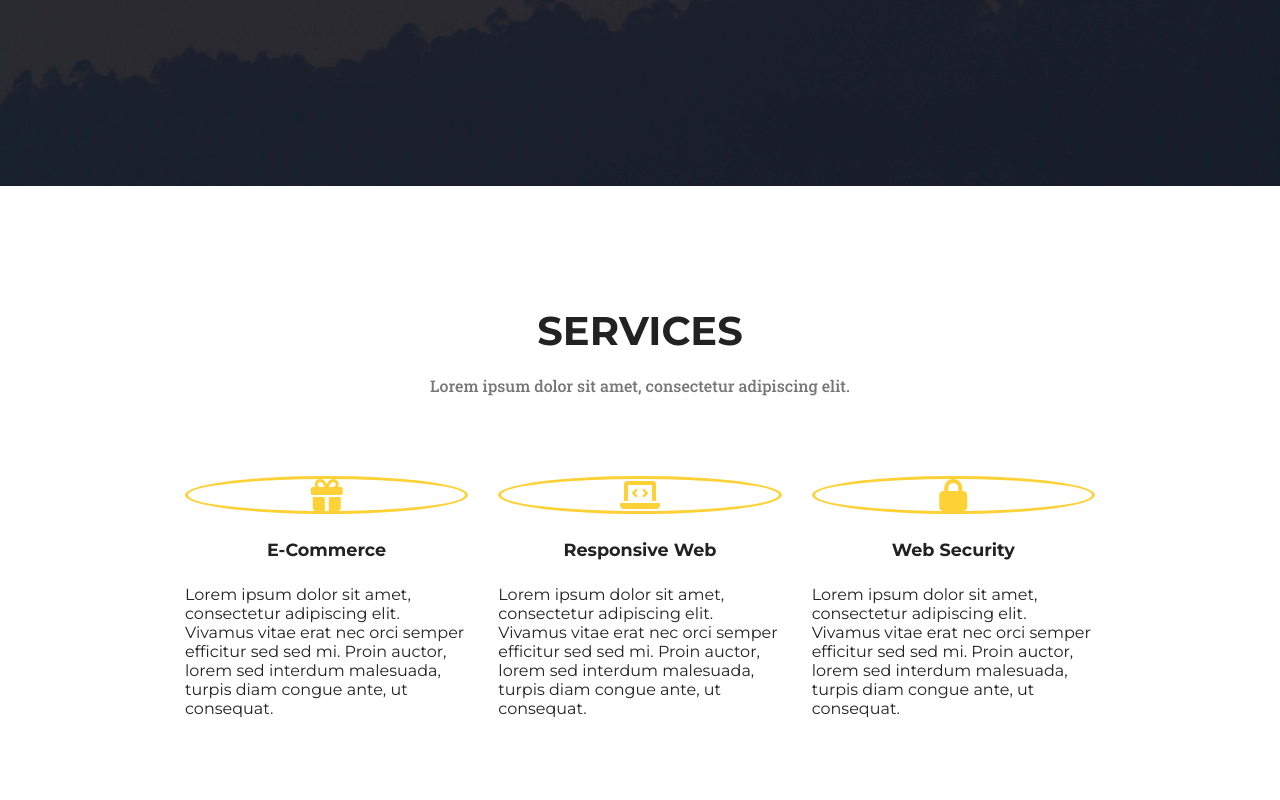
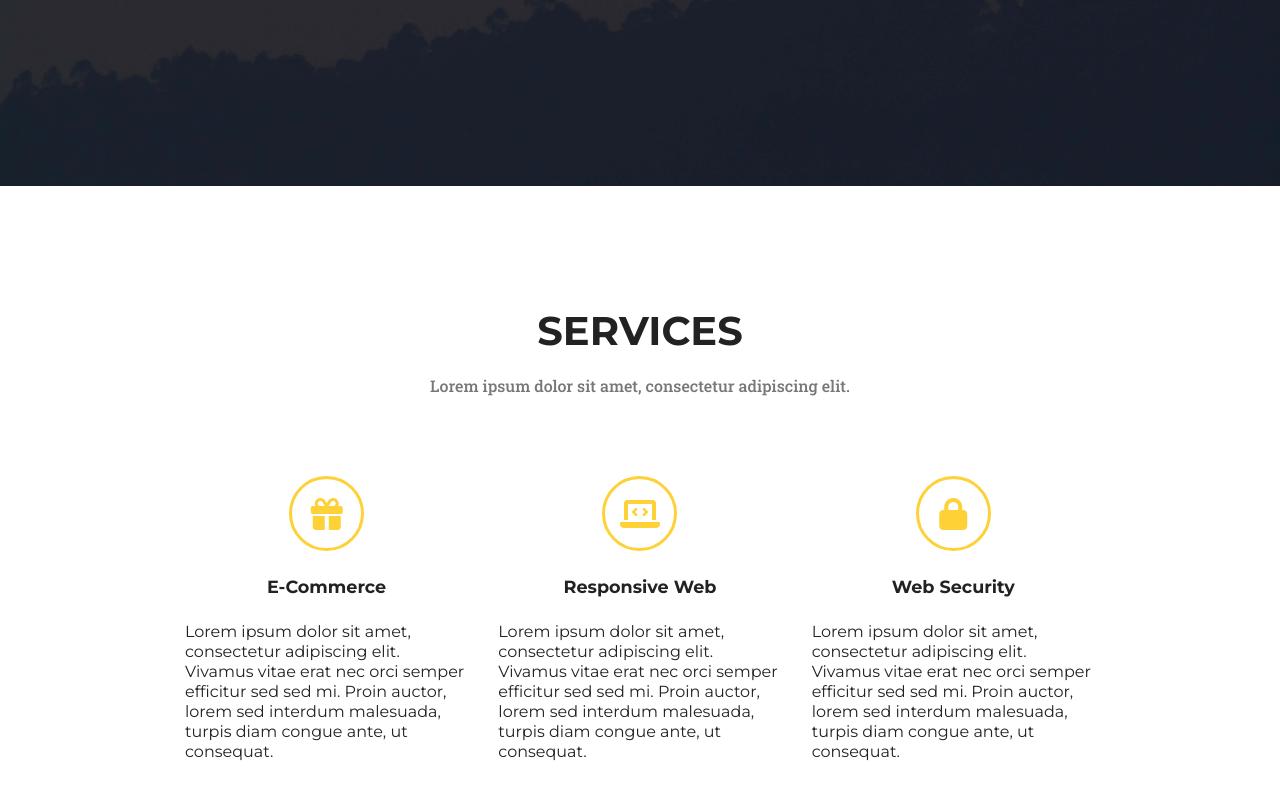
Before and after one commit to thempower/Simple-landing-page-using-git-and-task-runner, a website: page index.html in a window 1280 px wide. Shown: the part 614-1414 px from the top of the page. Drawn offline with Linux system fonts and the light colour scheme.

Commit message:
finished service section

```diff
--- a/index.html
+++ b/index.html
@@ -49,17 +49,23 @@
             <p class="service-description">Lorem ipsum dolor sit amet, consectetur adipiscing elit.</p>
             <div class="row">
                 <div class="col-md-4">
-                    <i class="fa-solid fa-gift"></i>
+                    <div class="icon-bgc">
+                        <i class="fa-solid fa-gift"></i>
+                    </div>
                     <h4>E-Commerce</h4>
                     <p>Lorem ipsum dolor sit amet, consectetur adipiscing elit. Vivamus vitae erat nec orci semper efficitur sed sed mi. Proin auctor, lorem sed interdum malesuada, turpis diam congue ante, ut consequat.</p>
                 </div>
                 <div class="col-md-4">
+                    <div class="icon-bgc">
                     <i class="fa-solid fa-laptop-code"></i>
+                </div>
                     <h4>Responsive Web</h4>
                     <p>Lorem ipsum dolor sit amet, consectetur adipiscing elit. Vivamus vitae erat nec orci semper efficitur sed sed mi. Proin auctor, lorem sed interdum malesuada, turpis diam congue ante, ut consequat.</p>
                 </div>
                 <div class="col-md-4">
-                    <i class="fa-solid fa-lock"></i>
+                    <div class="icon-bgc">
+                        <i class="fa-solid fa-lock"></i>
+                    </div>
                     <h4>Web Security</h4>
                     <p>Lorem ipsum dolor sit amet, consectetur adipiscing elit. Vivamus vitae erat nec orci semper efficitur sed sed mi. Proin auctor, lorem sed interdum malesuada, turpis diam congue ante, ut consequat.</p>
                 </div>
--- a/sass/style.scss
+++ b/sass/style.scss
@@ -189,21 +189,33 @@ nav ul {
  }
 
  .col-md-4 h4 {
-
     font-family: $main-font;
     font-size: 1.1rem;
     text-align: center;
     padding: 25px 0;
  }
+ .icon-bgc {
+    margin: 0 auto;
+    display:flex;
+    justify-content: center;
+    align-items: center;
+    width: 75px;
+    height: 75px;
+    border: 3px solid $yellow-color;
+    border-radius: 50%;
+  }
  .col-md-4 i {
     display: flex;
-
     font-size: 2rem;
-    border: 3px solid $yellow-color;
-    border-radius: 50%;
     justify-content: center;
     color: $yellow-color;
  }
+
+ .col-md-4 p {
+    line-height: 2.5vh;
+  }
+
+
  /* Media Queries */
 
  @media only screen and (max-width: 1000px) {
```
Also changed, not shown: css/style.css, 1 other file.
